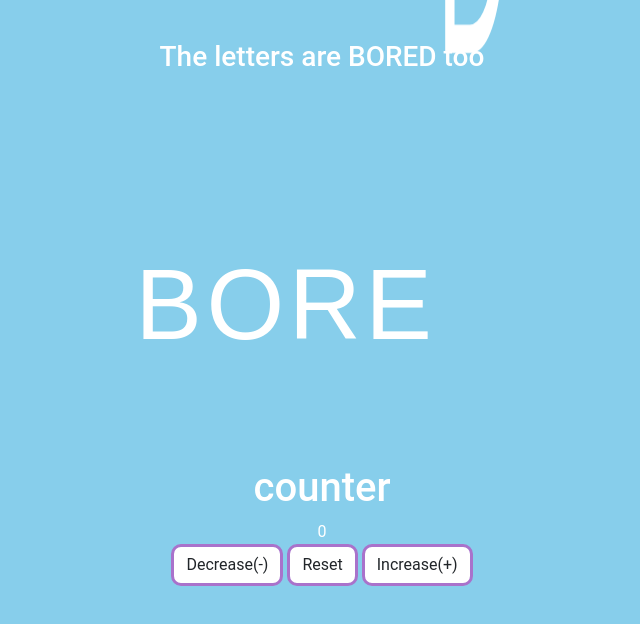
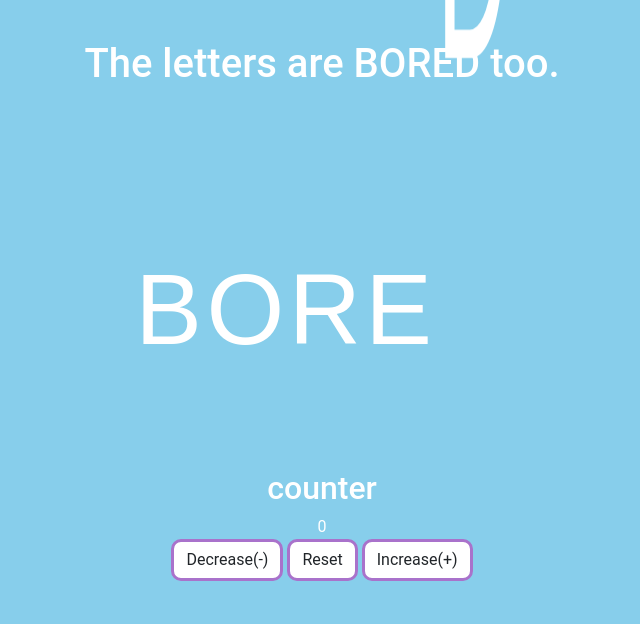
Before and after one commit to Miihh/Bored-Counter, a plain HTML site: page index.html in a window 1280 px wide. Shown: the whole page, without its empty margins (318-958 px from the left). Drawn offline with nearby package versions, Linux system fonts and the light colour scheme.

Commit message:
minor fixes

```diff
--- a/index.html
+++ b/index.html
@@ -9,7 +9,7 @@
     </head>
     <body>
         <main>
-            <h3 class="fixed">The letters are BORED too</h3>
+            <h1 class="fixed">The letters are BORED too.</h1>
             <div class="word">
                 <span>B</span>
                 <span>O</span>
@@ -19,7 +19,7 @@
             </div>
 
             <div class="container">
-                <h1>counter</h1>
+                <h2>counter</h2>
                 <span id ="value">0</span>
             </div>
             <div class="btn-container">
```
